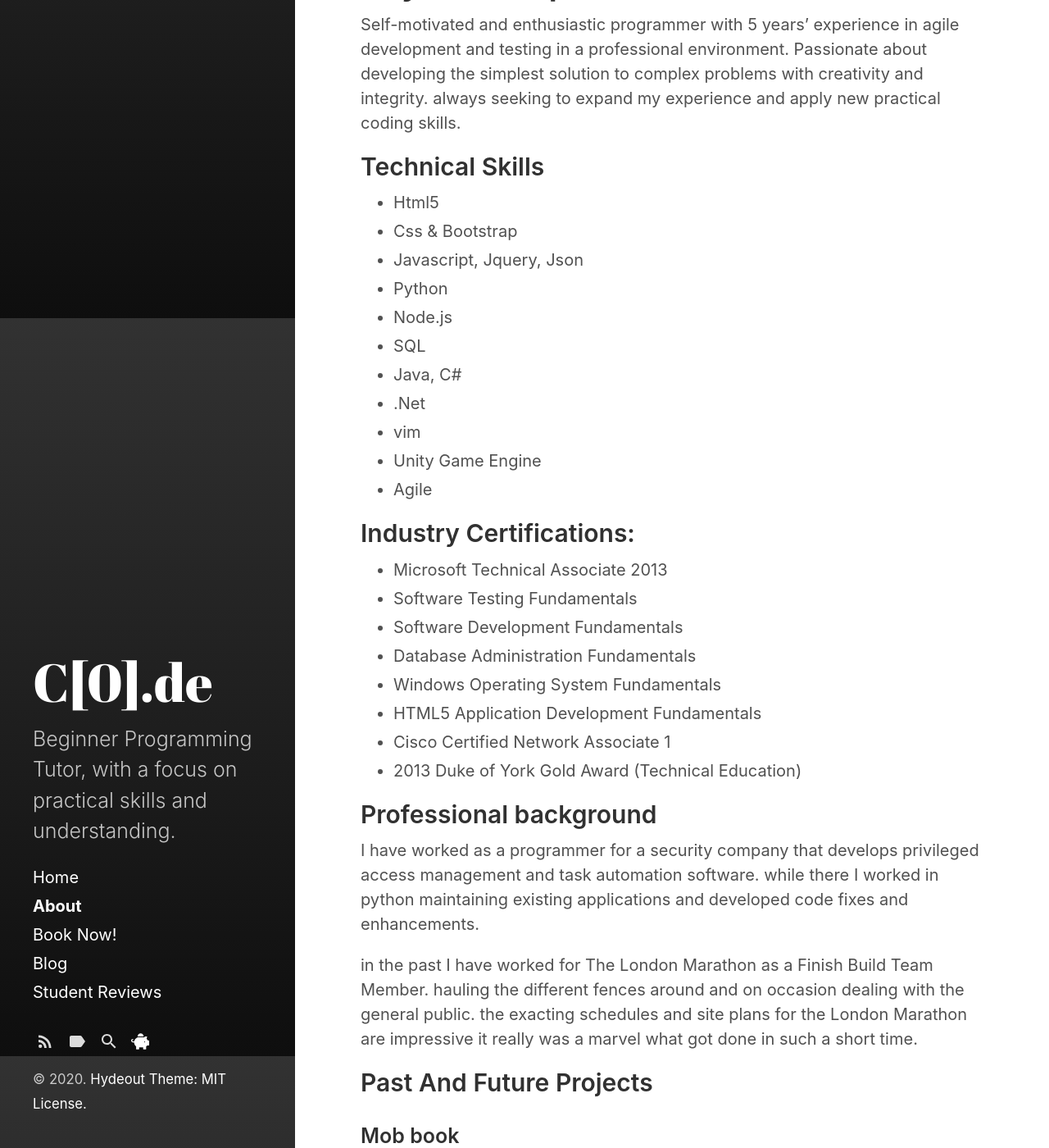
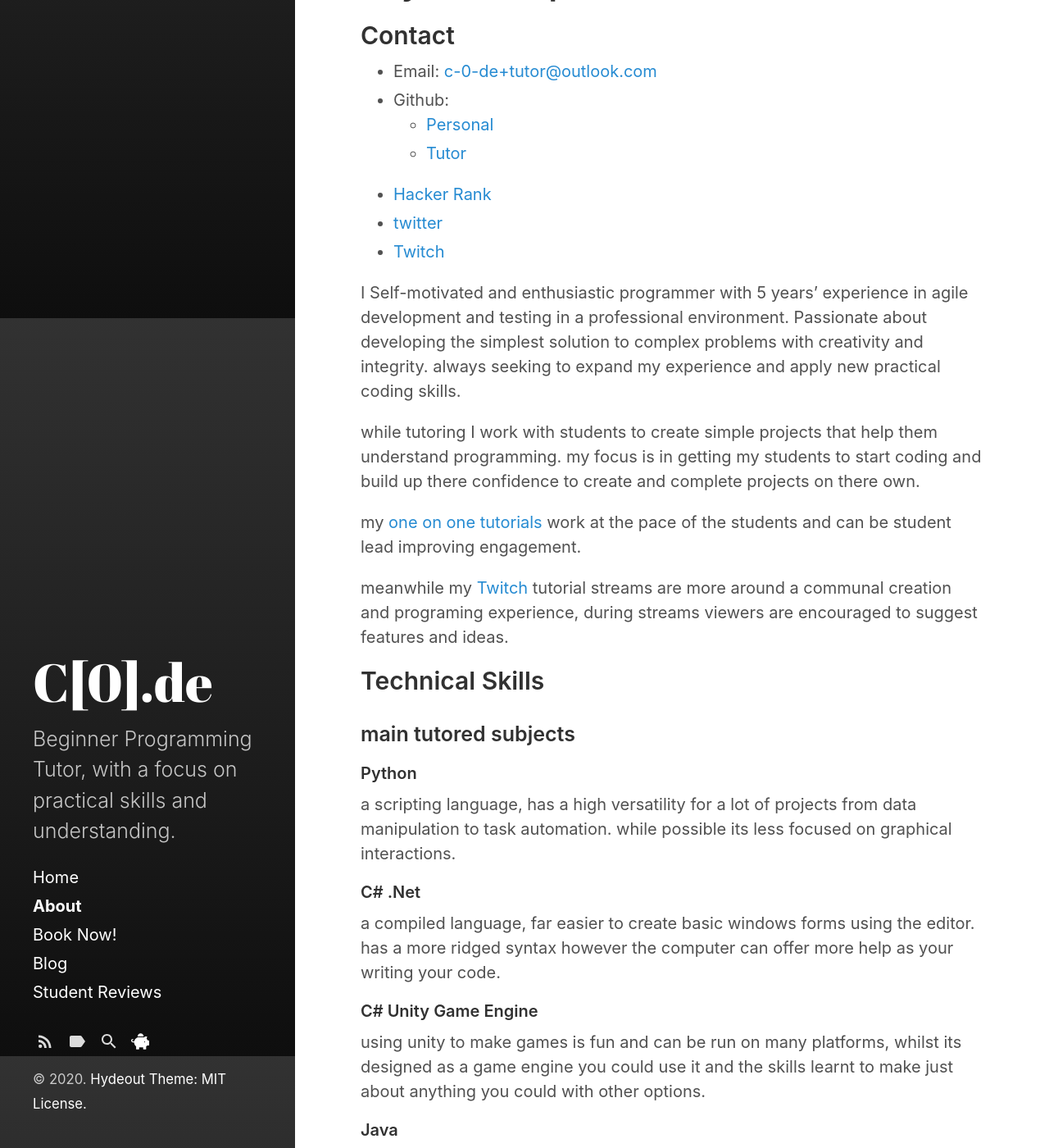
Before and after one commit to megonemad1/Tutor-Website, a Jekyll site: the page built from about.md, in a window 1280 px wide and 1400 px high, scrolled down 512 px. Shown: the whole window at 82% size. Built offline with Jekyll 4.4.1, drawn with Linux system fonts in a browser that asks for light colours; nearby versions of some CDN libraries; some of the changed text lies outside the part shown.

Commit message:
- change content to be more targeted

```diff
--- a/about.md
+++ b/about.md
@@ -8,27 +8,48 @@ sidebar_link: true
 
 # Rhys Puddephatt
 
+## Contact
+- Email: [c-0-de+tutor@outlook.com](mailto:c-0-de+tutor@outlook.com)
+- Github:
+    - [Personal](github.com/megonemad1)
+    - [Tutor](https://github.com/C-0-de)
+- [Hacker Rank](hackerrank.com/rhys_puddephatt1)
+- [twitter](https://twitter.com/C0de63990029)
+- [Twitch](https://www.twitch.tv/me_gone_mad1)
 
-Self-motivated and enthusiastic programmer with 5 years' experience in agile development
+I Self-motivated and enthusiastic programmer with 5 years' experience in agile development
 and testing in a professional environment. Passionate about developing the simplest
 solution to complex problems with creativity and integrity. always seeking to expand my
 experience and apply new practical coding skills.
+
+while tutoring I work with students to create simple projects that help them understand programming. my focus is in getting my students to start coding and build up there confidence to create and complete projects on there own.
+
+my [one on one tutorials]({{ "/booking.html" | relative_url }}) work at the pace of the students and can be student lead improving engagement.
+
+meanwhile my [Twitch](https://www.twitch.tv/me_gone_mad1) tutorial streams are more around a communal creation and programing experience, during streams viewers are encouraged to suggest features and ideas.
 
 [//]: # Need to make this relevant to tutoring and why people should hire you as a tutor, e.g. what experience do you have as a tutor, what is your teaching style, how you know you've done a good job (student performance monitoring / student relationships).
 
 ## Technical Skills
 [//]: # Break this up into languages (front-end & back-end - explain in brief why your tutee may want to learn a specific language), frameworks and software.
+### main tutored subjects
+#### Python
+a scripting language, has a high versatility for a lot of projects from data manipulation to task automation. while possible its less focused on graphical interactions.
+#### C# .Net
+a compiled language, far easier to create basic windows forms using the editor. has a more ridged syntax however the computer can offer more help as your writing your code.
+#### C# Unity Game Engine
+using unity to make games is fun and can be run on many platforms, whilst its designed as a game engine you could use it and the skills learnt to make just about anything you could with other options.
+#### Java
+a strong industry standard language, has a lot of similarities to c# and is just as versatile
+### other skills
 - Html5
 - Css & Bootstrap
 - Javascript, Jquery, Json
-- Python
 - Node.js
 - SQL
-- Java, C#
-- .Net
 - vim
-- Unity Game Engine
 - Agile
+- git
 
 ## Industry Certifications:
 - Microsoft Technical Associate 2013
@@ -49,7 +70,7 @@ in the past I have worked for The London Marathon as a Finish Build Team Member.
 ### Mob book
 a number of years ago I designed a collaborative story-making website based in Python, using flask as the framework and sqlite to store user data https://github.com/megonemad1/MobBook it was an early project I created.
 
-it's a website designed to let users create the next sentence in a story. it had some problems to overcome, primarily i didn't want to have a authentication system but i did want a rating system, this lead to creating a combination of mitigations to prevent repeat rating of story parts.
+it's a website designed to let users create the next sentence in a story. it had some problems to overcome, primarily I didn't want to have a authentication system but I did want a rating system, this lead to creating a combination of mitigations to prevent repeat rating of story parts.
 
 Currently designing a story framework for game development, capable of creating
 dynamic game states. I have delivered a presentation on this game to a local
@@ -71,14 +92,9 @@ I am a qualified skipper having achieved the Certificate in Community Boat Manag
 I've recently taken up blacksmithing and have built my own workshop. My most recent projects were a steel bracelet and a two handed Damascus steel cake knife for my sisters' wedding. I have spent a couple of months helping out at a local blacksmiths where I learnt how to weld and other metal fabrication techniques.
 
 ## Book Recommendation
+most beginner programing books and resources are *assuming they are still in date* offering similar experience and their effectiveness is based on effort put in, as such find one which you find easy to follow (as this is different for everyone I cant be more specific)
 
 - [The Pragmatic Programmer](https://pragprog.com/)
+after the basics this is one of the best books to improve your programing skill.
 
 [//]: # Need more book recommendations or beginner resources (w3 schools)
-
-## Contact
-- Email: [c-0-de+tutor@outlook.com](mailto:c-0-de+tutor@outlook.com)
-- Github:
-    - [Personal](github.com/megonemad1)
-    - [Tutor](https://github.com/C-0-de)
-- [Hacker Rank](hackerrank.com/rhys_puddephatt1)
```
